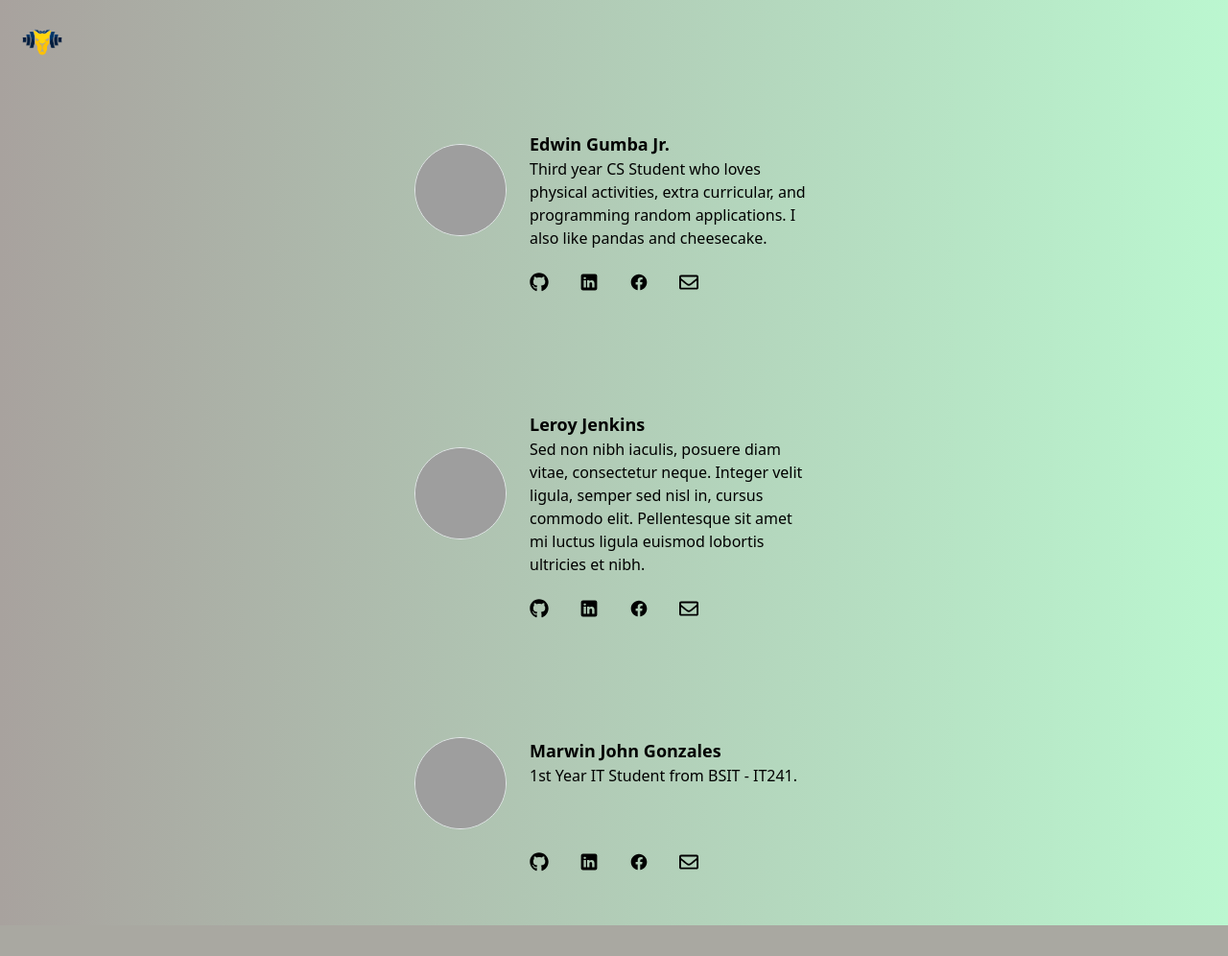
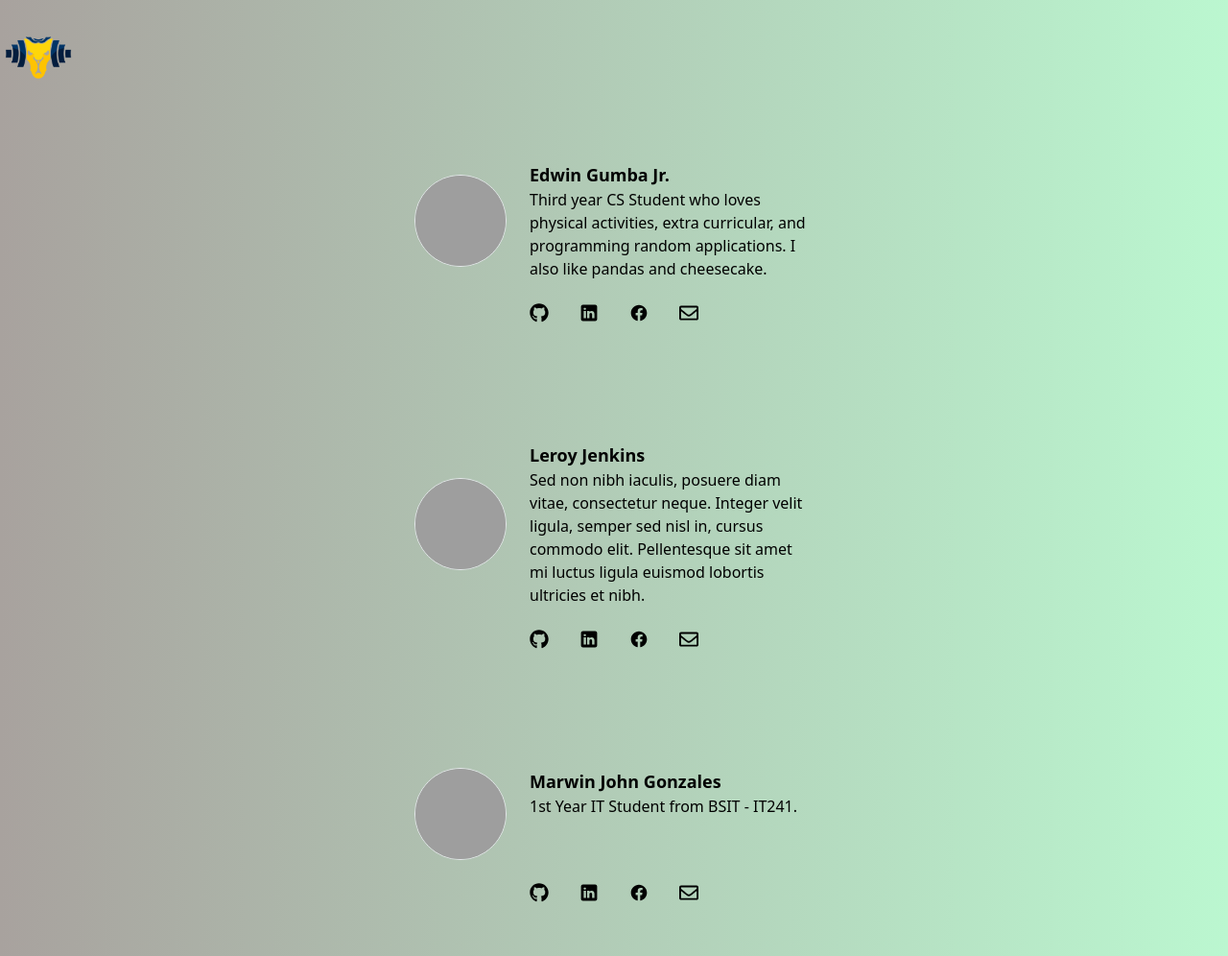
Before and after one commit to tarikuzuma/gymlog-test, a Flask app: page /about_us in a window 1280 px wide. Shown: the whole page at 96% size. Before the commit the page ends 964 px from the top, so only its background shows below. Run offline with Flask 3, Linux system fonts and the light colour scheme; some libraries are stand-ins or nearby versions; grey boxes are pictures that could not be loaded.

Commit message:
ui: container + made image bigger

```diff
--- a/templates/layouts/base.html
+++ b/templates/layouts/base.html
@@ -8,16 +8,19 @@
     <script src="https://cdn.tailwindcss.com"></script>
 </head>
 <body class = "h-14 bg-gradient-to-r from-stone-400 to-green-200">
+    <div class="container mx-auto">
+        <div class = "mt-5">
+            <a href="/">
+                <img src="{{ url_for('static', filename='images/RF.png') }}" alt="Logo" class="h-20 w-20">
+            </a>
+        </div>
 
-        <div class="absolute h-full w-full px-5 mt-5 mb-20 ">
-            <a href="/" class="mt-6">
-                <img src="{{ url_for('static', filename='images/RF.png') }}" alt="Logo" class="h-12"> <!-- Adjust 'logo.png' and class as needed -->
-            </a>
-            {% block content %}
-                <!-- Content goes here -->
-            {% endblock %}
+        {% block content %}
+            <!-- Content goes here -->
+        {% endblock %}
 
-        </div>
+
+    </div>
 
     <!--Removes autocomplete for all forms-->
     <script src="{{ url_for('static', filename='js/autoCompleteOff.js') }}"></script>
```
